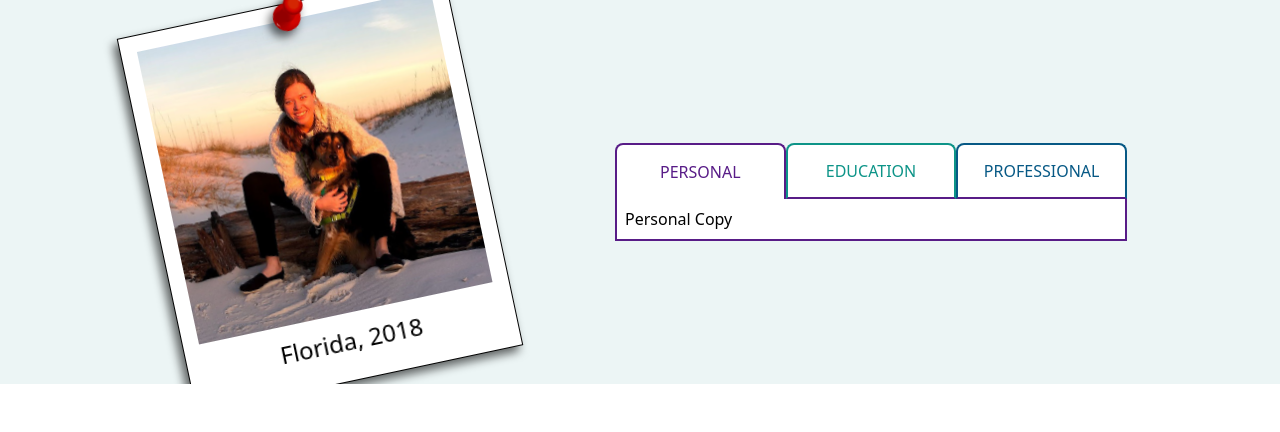
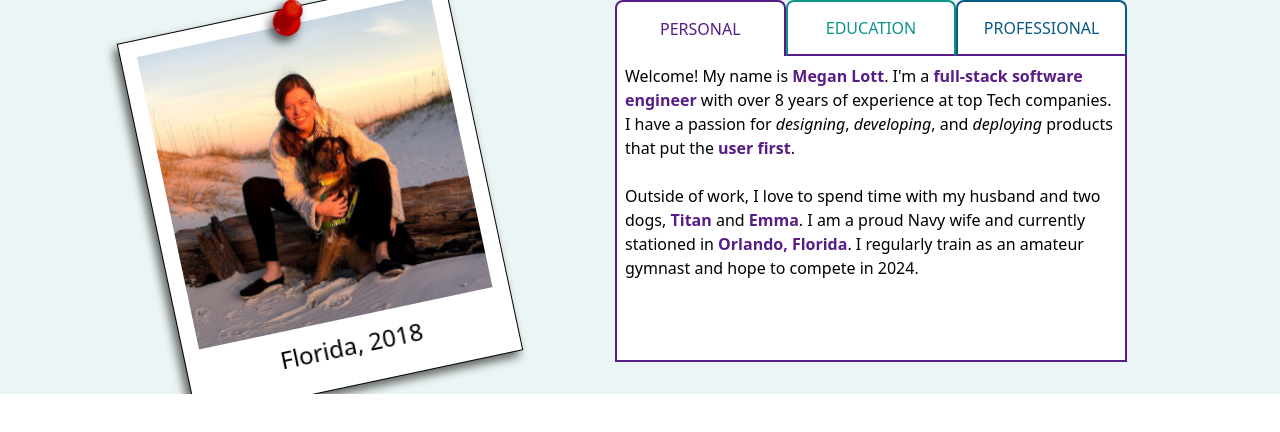
Before and after one commit to meglott/meganlott, a Next.js app: page /about in a window 1280 px wide. Shown: the top 432 px of the page. Built offline with nearby package versions, Linux system fonts and the light colour scheme.

Commit message:
Add About copy

```diff
--- a/components/about-file.tsx
+++ b/components/about-file.tsx
@@ -50,15 +50,64 @@ export default function AboutFile() {
             </div>
             <div
                 role="main-rectangle"
-                className={`max-w-lg w-full h-1/2 bg-white border-2 border-t-0 ${personalActive ? 'border-purple-900' : (educationActive ? 'border-teal-600' : 'border-sky-800')}`}
+                className={`max-w-lg w-full min-h-fit mb-8 bg-white border-2 border-t-0 ${personalActive ? 'border-purple-900' : (educationActive ? 'border-teal-600' : 'border-sky-800')}`}
             >
-                <div className="m-2">
+                <div className="m-2 h-72">
                     {/* Peronsal Copy */}
-                    <p className={`${personalActive ? 'flex' : 'hidden'}`}>Personal Copy</p>
+                    <div className={`${personalActive ? 'flex' : 'hidden'} flex-col text-base`}>
+                        <p>
+
+                            Welcome! My name is <b className="text-purple-900">Megan Lott</b>. I'm a <b className="text-purple-900">full-stack software engineer</b> with over 8 years of experience at top Tech companies.
+                            I have a passion for <i>designing</i>, <i>developing</i>, and <i>deploying</i> products that put the <b className="text-purple-900">user first</b>.
+                        </p>
+                        <br />
+                        <p>
+                            Outside of work, I love to spend time with my husband and two dogs, <b className="text-purple-900">Titan</b> and <b className="text-purple-900">Emma</b>.
+                            I am a proud Navy wife and currently stationed in <b className="text-purple-900">Orlando, Florida</b>.
+                            I regularly train as an amateur gymnast and hope to compete in 2024.
+                        </p>
+                    </div>
                     {/* Education Copy */}
-                    <p className={`${educationActive ? 'flex' : 'hidden'}`}>Education Copy</p>
+                    <div className={`${educationActive ? 'flex' : 'hidden'} flex-col h-fit`}>
+                        <h1 className="font-bold text-xl text-teal-600">Master of Science Computer Science</h1>
+                        <h2 className="font-semibold text-base italic">Georgia Institute of Technology, December 2023</h2>
+                        <p className="text-sm"><b className="text-teal-600">Specialization:</b> Computing Systems</p>
+                        <p className="text-sm"><b className="text-teal-600">GPA:</b> 4.0</p>
+                        <br />
+                        <h1 className="font-bold text-xl text-teal-600">Bachelor of Science Computer Science</h1>
+                        <h2 className="font-semibold text-base italic">Georgia Institute of Technology, December 2016</h2>
+                        <p className="text-sm"><b className="text-teal-600">Specializations:</b> Modeling and Simulation; Information Internetworks; Media</p>
+                        <p className="text-sm"><b className="text-teal-600">GPA:</b> 3.88</p>
+
+                    </div>
                     {/* Professional Copy */}
-                    <p className={`${professionalActive ? 'flex' : 'hidden'}`}>Professional Copy</p>
+                    <div className={`${professionalActive ? 'flex' : 'hidden'} flex-col h-full overflow-y-auto`}>
+                        <h1 className="font-bold text-xl text-sky-800">Google.org Fellowship</h1>
+                        <p className="text-sm"><b className="font-semibold text-sm italic">Technical Lead</b>, January 2023 - Present</p>
+                        <ul className="text-xs list-disc list-outside ms-8">
+                            <li>Lead a team of engineers in the development of a responsive web application to offer education and resources to military veterans looking to support their colleagues experiencing mental health crises</li>
+                            <li>Design a full-stack application including a front-end and back-end server and integration with AI models, a Content Management platform, video hosting software, APM, and Google Cloud Platform</li>
+                            <li>Work cross-functionally with Product, User Experience, and Learning and Development teams to define product specification and engineering requirements</li>
+                            <li>Handle project management for engineering, including defining tasks and priorities, hosting regular standups, and leading sprint retrospectives and planning</li>
+                            <li>Code, test, and deploy production-ready features for the end product</li>
+                        </ul>
+                        <br />
+                        <h1 className="font-bold text-xl text-sky-800">Google</h1>
+                        <p className="text-sm"><b className="font-semibold text-sm italic">Software Engineer</b>, February 2020 - December 2022</p>
+                        <ul className="text-xs list-disc list-outside ms-8">
+                            <li>Design, implement, test, and launch Identity Verification flows in compliance with regulatory laws in order to keep Google business compliant in international markets</li>
+                            <li>End-to-end development of user flows to prevent money laundering through Google Pay services</li>
+                            <li>Coordinating user experiences across multiple required verifications to reduce friction on users</li>
+                        </ul>
+                        <br />
+                        <h1 className="font-bold text-xl text-sky-800">Two Sigma Investments</h1>
+                        <p className="text-sm"><b className="font-semibold text-sm italic">Software Engineer</b>, February 2017 - January 2020</p>
+                        <ul className="text-xs list-disc list-outside ms-8">
+                            <li>Develop best practices for microservice infrastructure and implement Terraform modules for AWS resource orchestration</li>
+                            <li>Design, implement, and test RESTful microservices (Java), including an authentication service and a write-once-read-many wrapper for S3</li>
+                            <li>Roadmap, design, and develop the insurance product development kit, including an XML to JavaScript compiler (Scala), and an IntelliJ plugin (Java)</li>
+                        </ul>
+                    </div>
                 </div>
             </div>
         </div>
--- a/package.json
+++ b/package.json
@@ -9,6 +9,7 @@
     "start": "next start -p ${PORT:-3000}"
   },
   "dependencies": {
+    "@aws-amplify/cli": "^12.0.3",
     "@headlessui/react": "1.7.14",
     "@heroicons/react": "2.0.17",
     "@sendgrid/mail": "^7.7.0",
--- a/pages/api/sendgrid.tsx
+++ b/pages/api/sendgrid.tsx
@@ -25,6 +25,7 @@ async function sendEmail(req: NextApiRequest, res: NextApiResponse) {
         </div>`,
     });
   } catch (error: any) {
+    console.log(error);
     return res.status(error.statusCode || 500).json({ error: error.message });
   }
 
```
Also changed, not shown: 1 other file (tests, documents, lock files or other folders).
